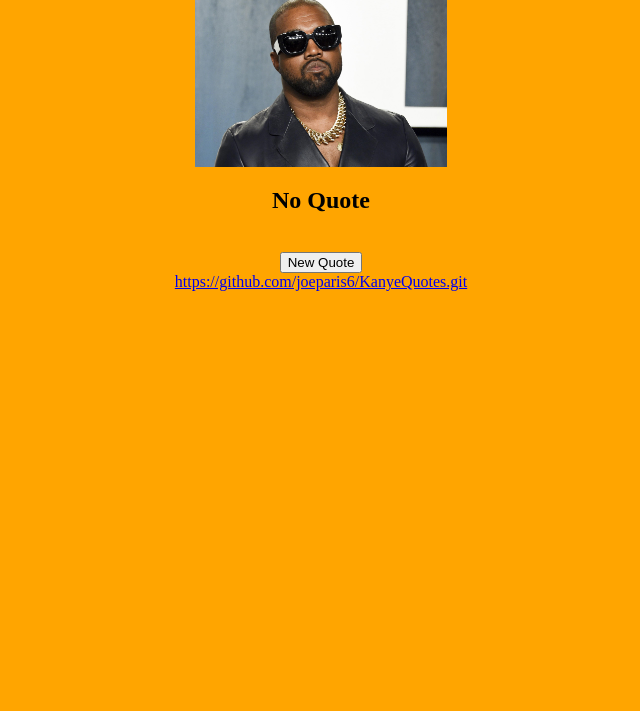
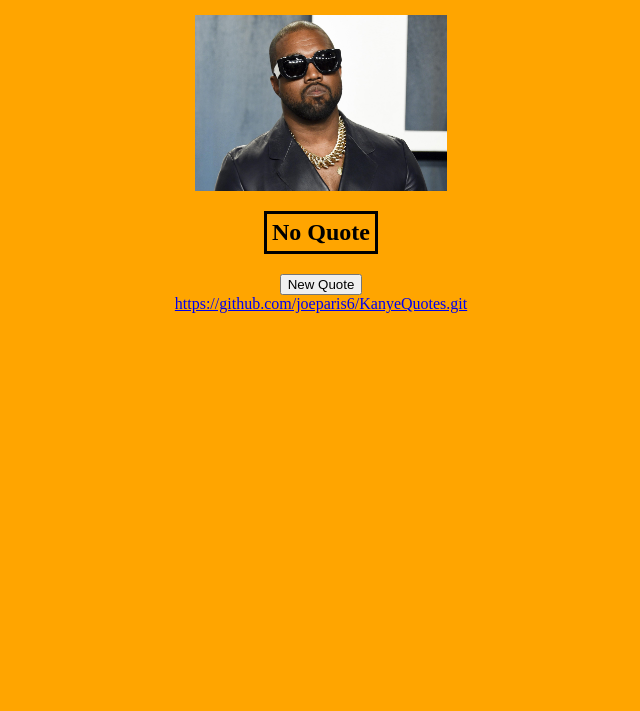
Before and after one commit to joeparis6/KanyeQuotes, a plain HTML site: page index.html in a window 1280 px wide. Shown: the part 89-800 px from the top of the page, without its empty margins (319-959 px from the left). Drawn offline with Linux system fonts and the light colour scheme; no server answers.

Commit message:
Update styles.css

```diff
--- a/styles.css
+++ b/styles.css
@@ -5,6 +5,10 @@ body {
 
 h1, h2 {
   text-align: center;
+  border: 3px solid black;
+  border-length: 50px;
+  padding: 5px;
+  display: inline-block;
 }
 
 img {
```
